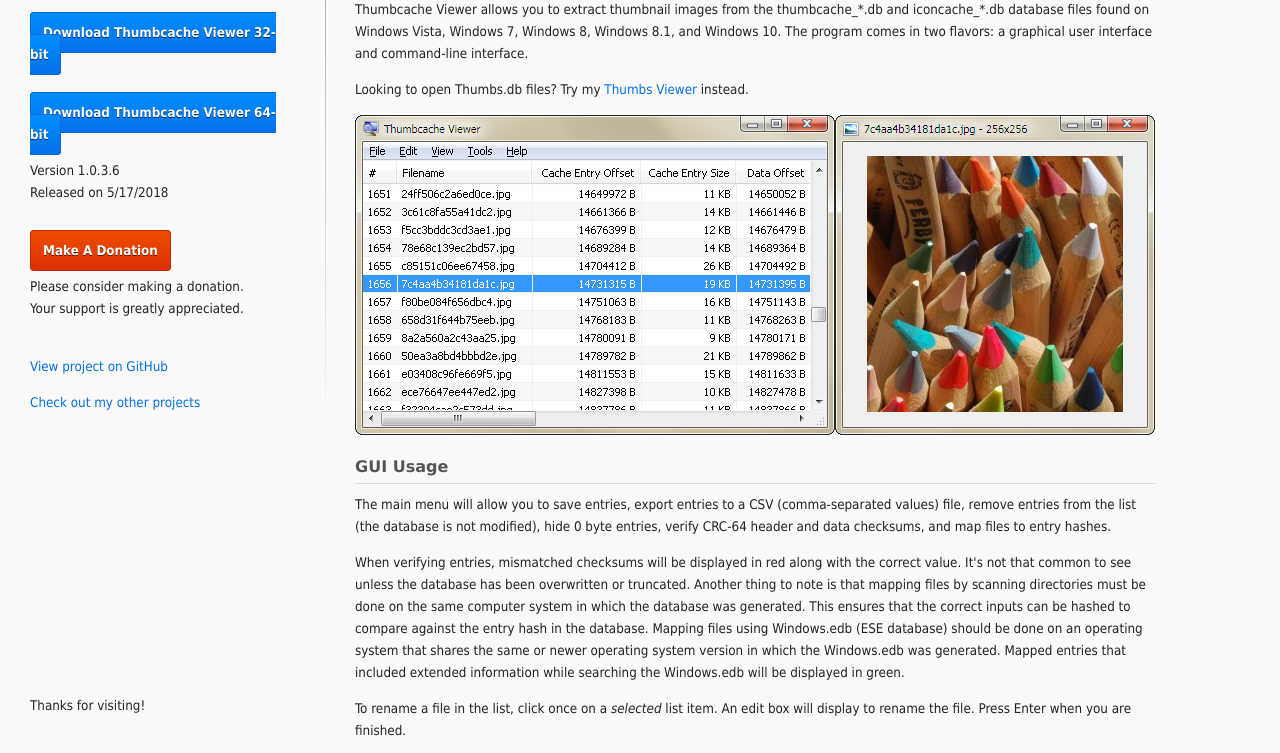
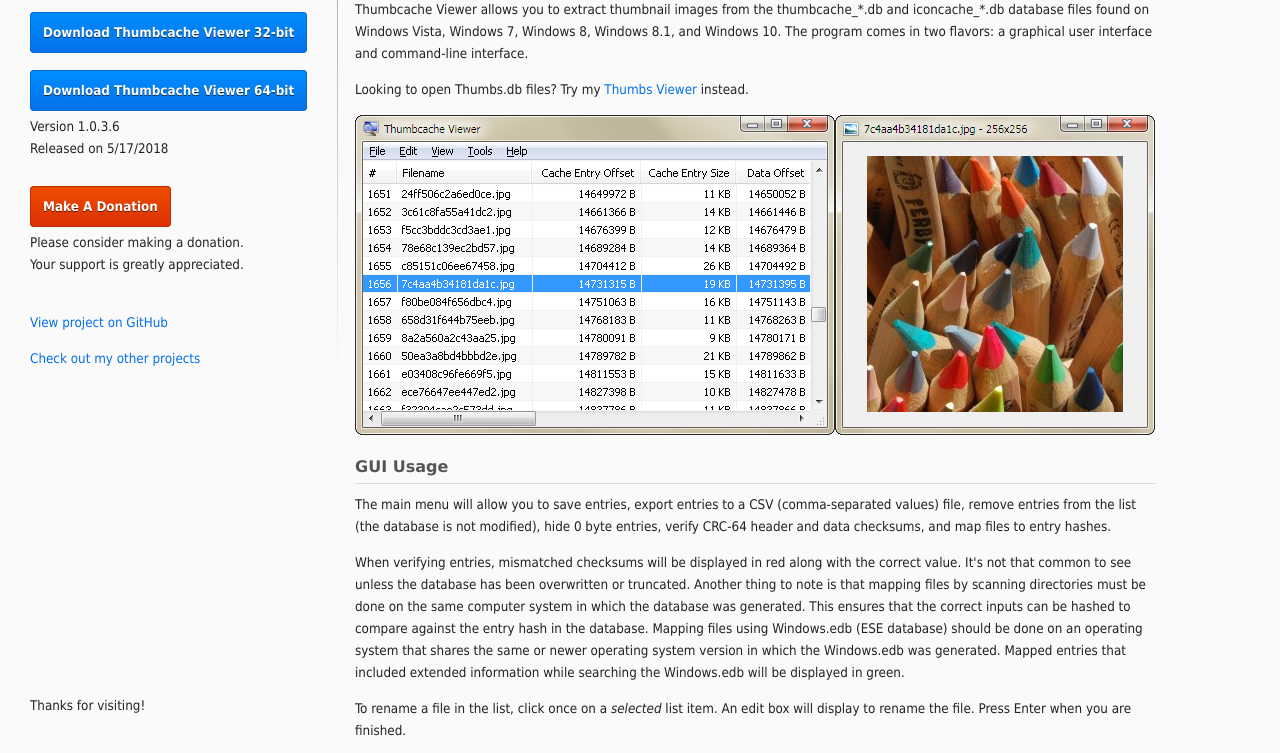
Before and after one commit to thumbcacheviewer/thumbcacheviewer.github.io, a plain HTML site: page index.html in a window 1280 px wide. Shown: the part 69-822 px from the top of the page. Drawn offline with Linux system fonts and the light colour scheme.

Commit message:
Fixed download buttons.

```diff
--- a/styles.css
+++ b/styles.css
@@ -129,7 +129,7 @@ header
 	position: fixed;
 	left: 30px;
 	top: 30px;
-	width: 265px;
+	min-width: 265px;
 	padding-right: 30px;
 	border-image: linear-gradient( to bottom, rgb( 170, 170, 170 ), rgba( 0, 0, 0, 0 ) ) 1 100%;
 	-webkit-border-image: -webkit-gradient( linear, 0 0, 0 100%, from( rgb( 170, 170, 170 ) ), to( rgba( 0, 0, 0, 0 ) ) ) 1 100%;
```
